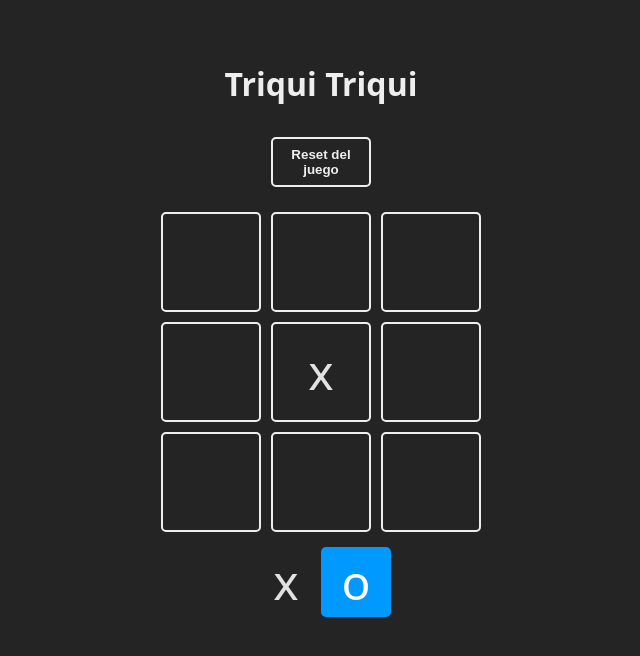
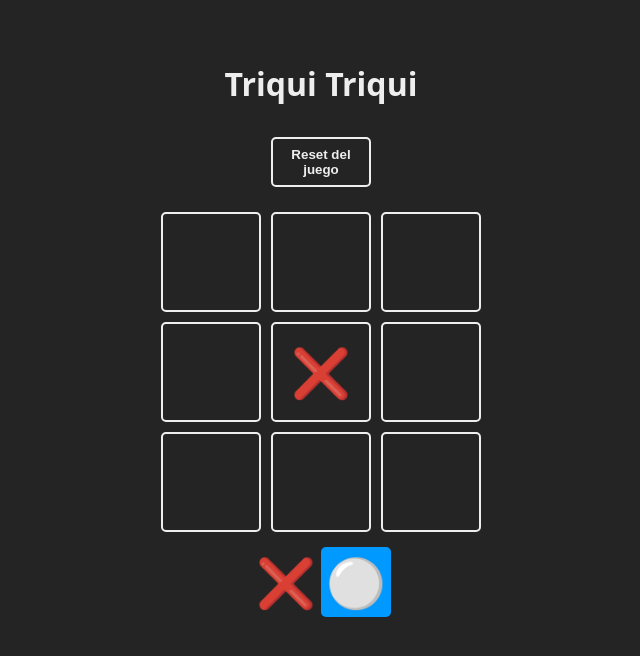
Before and after one commit to carlos-chacon/react-triqui-triqui-use-state-use-effect, a React (Vite) app: page / in a window 1280 px wide. Both pictures are taken after a click on the element 640 px from the left and 372 px from the top of the page. Shown: the top 656 px of the page, without its empty margins (319-959 px from the left). Built offline with nearby package versions, Linux system fonts and the light colour scheme.

Commit message:
extract to compone triqui triqui

```diff
--- a/src/App.jsx
+++ b/src/App.jsx
@@ -1,32 +1,24 @@
 import React from "react";
 import { useState } from "react";
-import confetti from "canvas-confetti"
+import confetti from "canvas-confetti";
 
-import { Square } from "./components/Square"
-import { checkWinner } from "./logic/board"
-import { TURNS } from "./constants"
+import { Square } from "./components/Square";
+import { checkEndGame, checkWinner } from "./logic/board";
+import { TURNS } from "./constants";
+import { WinnerModal } from "./components/WinnerModal";
 
 import "./App.css";
-
-
 
 function App() {
   const [board, setBoard] = useState(Array(9).fill(null));
   const [turn, setTurn] = useState(TURNS.X);
   const [winner, setWinner] = useState(null);
 
-
   const resetGame = () => {
     setBoard(Array(9).fill(null));
     setTurn(TURNS.X);
     setWinner(null);
   };
-
-  const checkEndGame = (board) => {
-    // revisamos si hay un empate
-    //si no hay mas espacios vacíos en el tablero
-    return board.every((square) => square !== null)
-  }
 
   const updateBoard = (index) => {
     // no se actualiza esta posición si ya tiene algo
@@ -42,7 +34,7 @@ function App() {
     //revisar si hay ganador
     const newWinner = checkWinner(newBoard);
     if (newWinner) {
-      confetti()
+      confetti();
       setWinner(newWinner);
     } else if (checkEndGame(newBoard)) {
       setWinner(false);
@@ -72,20 +64,7 @@ function App() {
         </Square>
         <Square isSelected={turn === TURNS.O}>{TURNS.O}</Square>
       </section>
-
-      {winner !== null && (
-        <section className="winner">
-          <div className="text">
-            <h2>{winner === false ? "Empate" : "Ganó "}</h2>
-            <header className="win">
-              {winner && <Square>{winner}</Square>}
-            </header>
-            <footer>
-              <button onClick={resetGame}>Empezar de nuevo</button>
-            </footer>
-          </div>
-        </section>
-      )}
+      <WinnerModal resetGame={resetGame} winner={winner}/>
     </main>
   );
 }
--- /dev/null
+++ b/src/components/WinnerModal.jsx
@@ -0,0 +1,20 @@
+import React from "react";
+import { Square } from "./Square";
+
+export function WinnerModal({winner, resetGame}) {
+  if (winner === null) return;
+
+  const winnerText = winner === false ? 'Empate' : 'Ganó'
+
+  return (
+    <section className="winner">
+      <div className="text">
+        <h2>{winnerText}</h2>
+        <header className="win">{winner && <Square>{winner}</Square>}</header>
+        <footer>
+          <button onClick={resetGame}>Empezar de nuevo</button>
+        </footer>
+      </div>
+    </section>
+  );
+}
--- a/src/constants.js
+++ b/src/constants.js
@@ -1,6 +1,6 @@
 export const TURNS = {
-    X: "x",
-    O: "o",
+    X: "❌",
+    O: "⚪",
   };
 
 export const WINNER_COMBOS = [
--- a/src/logic/board.js
+++ b/src/logic/board.js
@@ -12,3 +12,10 @@ export const checkWinner = (boardToCheck) => {
   }
   return null;
 };
+
+
+export const checkEndGame = (board) => {
+  // revisamos si hay un empate
+  //si no hay mas espacios vacíos en el tablero
+  return board.every((square) => square !== null);
+};
```
